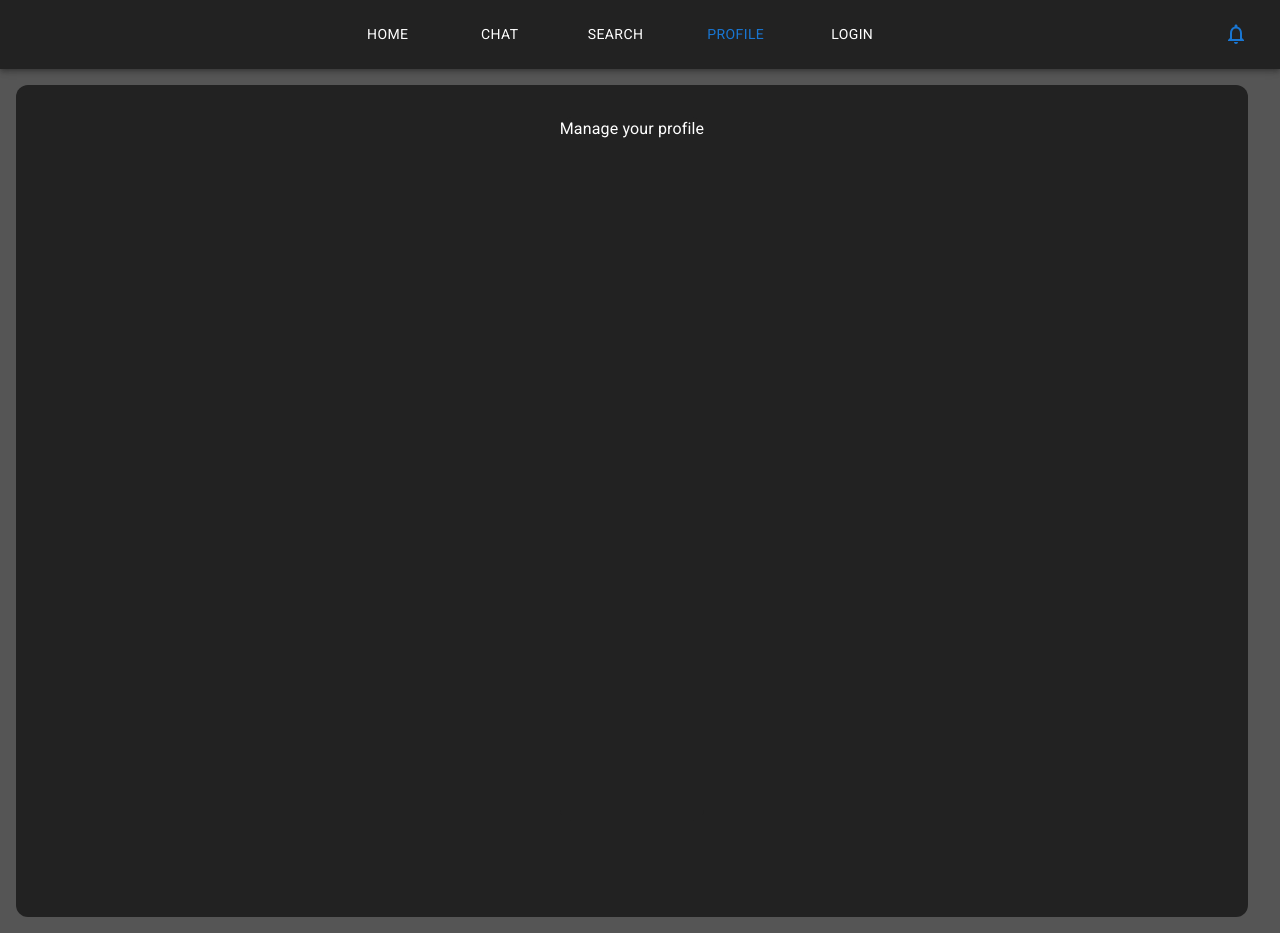
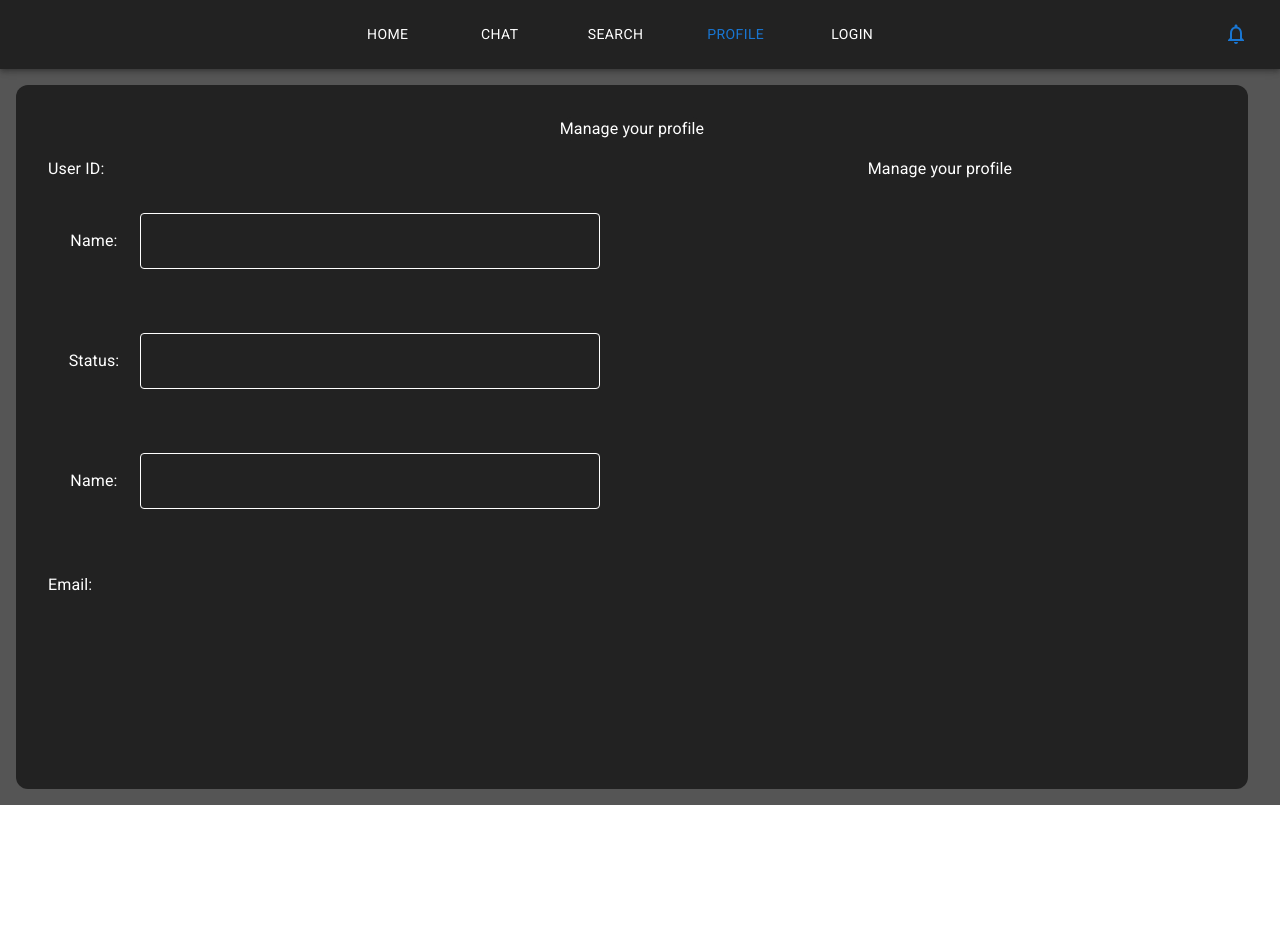
Before and after one commit to Helioborba/direct, a React app in the folder app/: page /profile in a window 1280 px wide. After the commit the page ends 805 px from the top, so only its background shows below. Built offline with nearby package versions, Linux system fonts and the light colour scheme.

Commit message:
fix profile

```diff
--- /dev/null
+++ b/app/src/components/form/profileForm.js
@@ -0,0 +1,42 @@
+import {Typography, Grid} from "@mui/material";
+import { FormControl, TextField, IconButton } from "@mui/material";
+import CreateNewFolderIcon from '@mui/icons-material/CreateNewFolder';
+import Input from "./input.js";
+
+const ProfileForm = (props) => {
+    return (
+        <FormControl component="form" onSubmit={props.sendMessage} sx={{width:"100%"}}>
+            <Grid container direction='row'>
+                <TextField
+                    id="input-field-chat"
+                    inputRef={props.chatField}
+                    fullWidth
+                    placeholder={props.username || null}
+                    InputLabelProps={{
+                        sx: { color: '#fff'}
+                    }}
+                    sx={{
+                        input: { // set the input styles and autofill
+                            color: '#fff',
+                            "&:-webkit-autofill": {
+                                WebkitBoxShadow: "0 0 0 1000px #222 inset",
+                                WebkitTextFillColor: '#fff !important'
+                            }
+                        },
+                        fieldset: {
+                            borderColor: '#fff'
+                        },
+                        '&:hover fieldset': {
+                            borderColor: (theme) => `${theme.palette.primary.main} !important`
+                        },
+                        '&.Mui-focused input': { // - Set the Input border when parent is focused
+                            borderColor: '#fff !important',
+                        },
+                    }}
+                />
+            </Grid>
+        </FormControl>
+    )
+}
+
+export default ProfileForm;
--- a/app/src/pages/Profile.js
+++ b/app/src/pages/Profile.js
@@ -1,20 +1,58 @@
 // import { useContext } from "react";
-import {Box, Grid, Typography} from "@mui/material";
+import {Box, Grid, Typography, FormControl, InputLabel, Input, FormHelperText} from "@mui/material";
+import ProfileForm from "../components/form/profileForm.js";
 import Nav from "../components/nav/nav.js";
-
 const Profile = (props) => {
 
     return(
         <Box sx={{width:"100vw", minHeight:"100vh", backgroundColor:"#555"}}>
             <Nav></Nav>
-            <Box  sx={{p:{xs:"5rem 0 5rem 0", lg:2}, display:'flex', justifyContent:'space-between', alignItems:'center'}}>
-                <Grid container direction="column" wrap="nowrap"  sx={{backgroundColor:"#222",  minHeight:"88vh", pt:2, pb:10, mr:2, borderRadius:{xs:0, lg:3}}}>
-                    <Grid item xs={12} sx={{ position:'relative', display:'flex', flexDirection:"column", justifyContent:"center", alignItems:"center"}} >
-                    <Box sx={{p:{xs:"5rem 0 5rem 0", lg:2}, display:'flex', justifyContent:'space-between', alignItems:'center'}}>
-                        <Grid container direction="row"  sx={{backgroundColor:"#222",  height:"88vh", borderRadius:{xs:0, lg:3} }}>
+            <Box  sx={{p:{xs:"5rem 0 5rem 0", lg:2}, display:'flex', alignItems:'center'}}>
+                <Grid container direction="column" sx={{backgroundColor:"#222",  minHeight:"88vh", pt:2, pb:10, mr:2, borderRadius:{xs:0, lg:3}}}>
+                    <Grid container item xs={2} sx={{ position:'relative', display:'flex', flexDirection:"column", justifyContent:"center", alignItems:"center"}} >
+                        <Box sx={{p:{xs:"5rem 0 5rem 0", lg:2}, display:'flex', justifyContent:'space-between', alignItems:'center'}}>
+                            <Grid container direction="row"  sx={{backgroundColor:"#222", borderRadius:{xs:0, lg:3} }}>
+                                <Typography>Manage your profile</Typography>
+                            </Grid>
+                        </Box>
+                    </Grid>
+                    <Grid container item xs={10}>
+                        <Grid container item xs={6}>
+                            <Grid item xs={12} sx={{ display:'flex', alignItems:'center', pl:4}}>
+                                <Typography>User ID:</Typography>
+                            </Grid>
+                            <Grid item xs={12} sx={{ display:'flex', alignItems:'center', p:4}}>
+                                <Grid item xs={2}>
+                                    <Typography>Name: </Typography>
+                                </Grid>
+                                <Grid item xs={10}>
+                                    <ProfileForm></ProfileForm>
+                                </Grid>
+                            </Grid>
+                            <Grid item xs={12} sx={{ display:'flex', alignItems:'center', p:4}}>
+                                <Grid item xs={2}>
+                                    <Typography>Status: </Typography>
+                                </Grid>
+                                <Grid item xs={10}>
+                                    <ProfileForm></ProfileForm>
+                                </Grid>
+                            </Grid>
+                            <Grid item xs={12} sx={{ display:'flex', alignItems:'center', p:4}}>
+                                <Grid item xs={2}>
+                                    <Typography>Name: </Typography>
+                                </Grid>
+                                <Grid item xs={10}>
+                                    <ProfileForm></ProfileForm>
+                                </Grid>
+                            </Grid>
+                            <Grid item xs={12} sx={{ display:'flex', alignItems:'center', p:4}}>
+                                <Typography>Email:</Typography>
+                            </Grid>
+                        </Grid>
+                        <Grid item xs={6}>
+
                             <Typography>Manage your profile</Typography>
                         </Grid>
-                    </Box>
                     </Grid>
                 </Grid>
             </Box>
```
Also changed, not shown: app/src/components/form/getProfileForm.js (added, +42 -0 lines).
